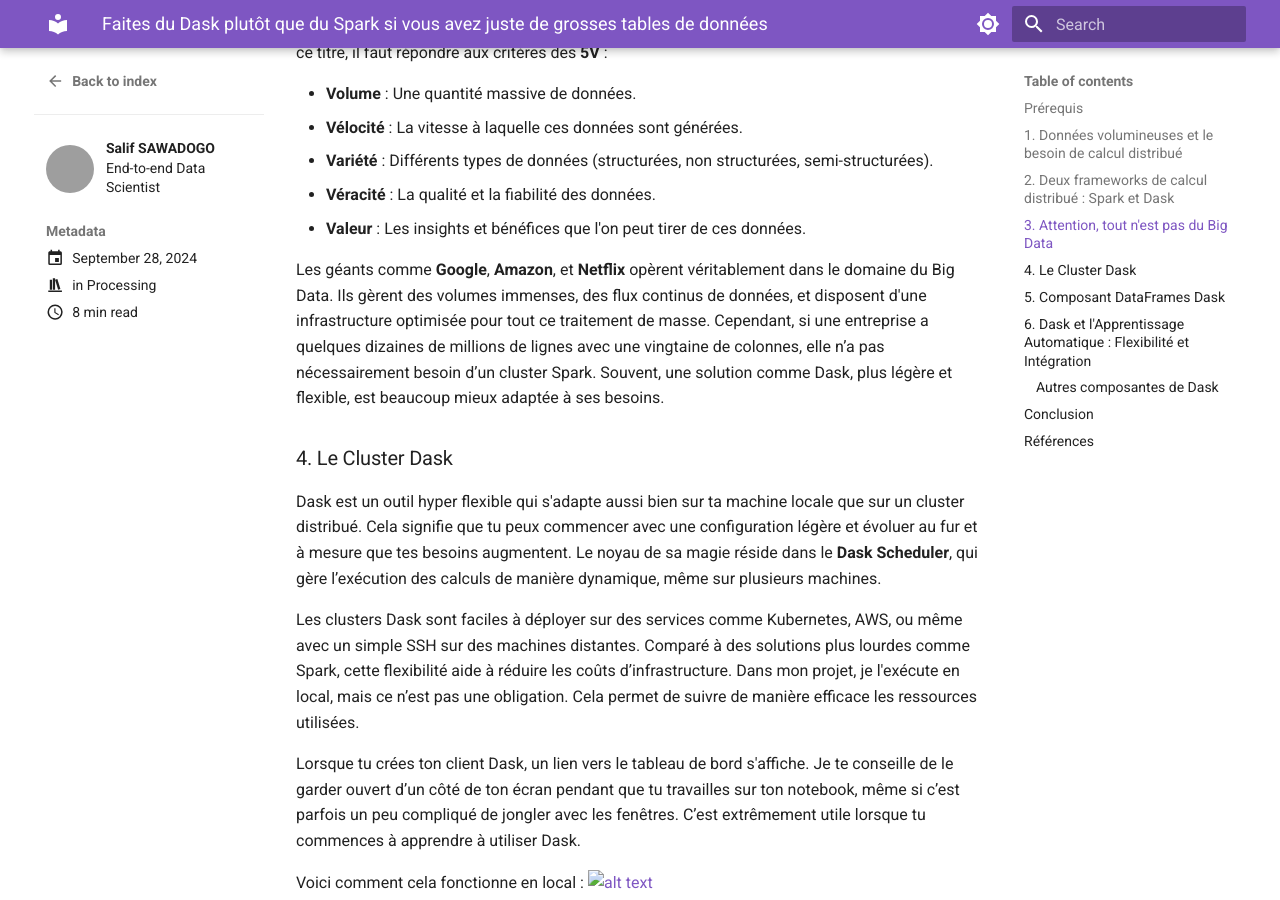
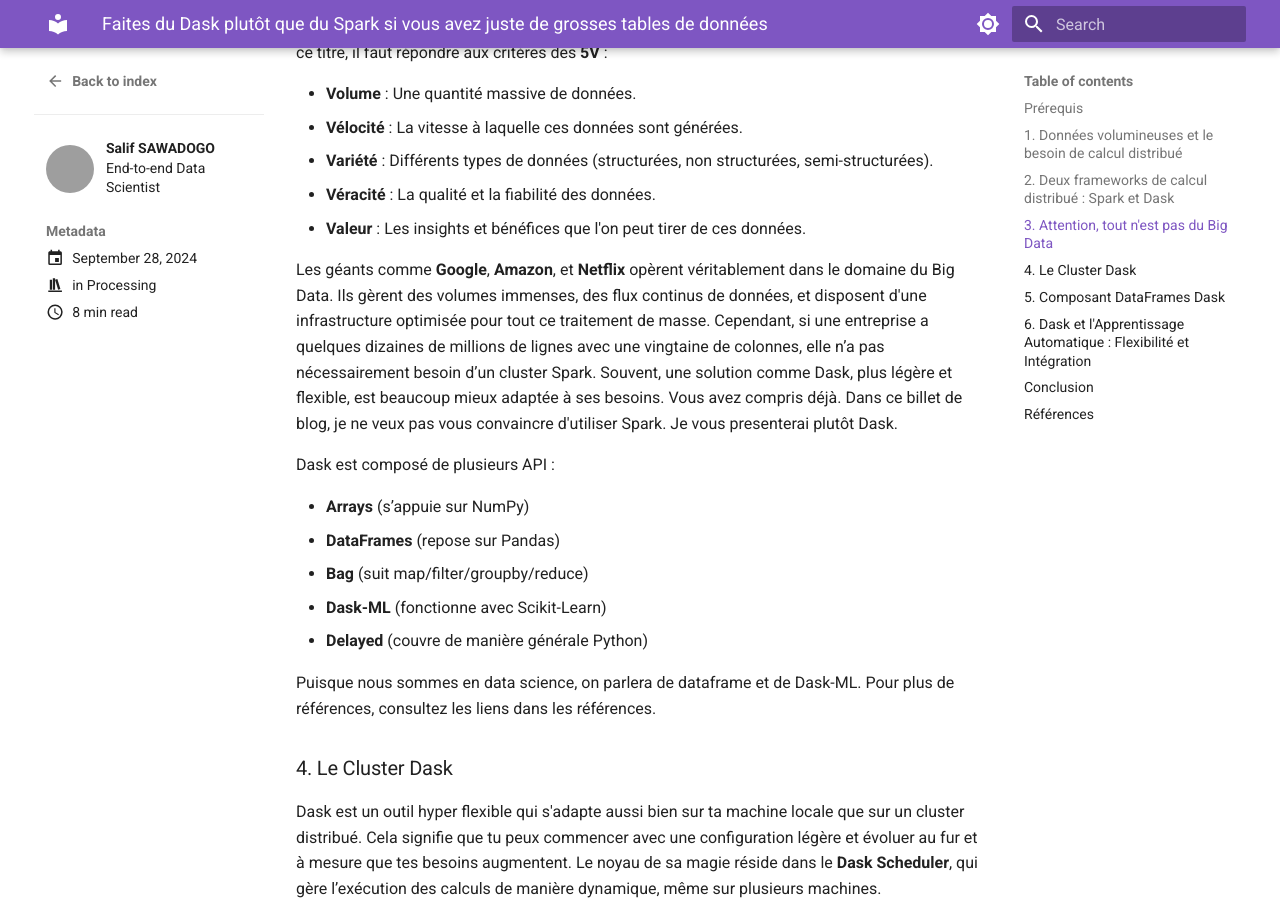
Before and after one commit to sawallesalfo/blog, an MkDocs documentation site: the page built from docs/posts/dask_spark.md, in a window 1280 px wide and 900 px high, scrolled down 1413 px. Built offline with MkDocs 1.6.1 and Material for MkDocs 9.7.7, drawn with Linux system fonts in a browser that asks for light colours; comment, search, counter and statistics services are not loaded; some of the changed text lies outside the part shown; grey boxes are pictures that could not be loaded.

Commit message:
predeploy dask

```diff
--- a/docs/posts/dask_spark.md
+++ b/docs/posts/dask_spark.md
@@ -58,6 +58,17 @@ Il ne faut pas confondre données volumineuses et **Big Data**. Beaucoup d'entre
 - **Valeur** : Les insights et bénéfices que l'on peut tirer de ces données.
 
 Les géants comme **Google**, **Amazon**, et **Netflix** opèrent véritablement dans le domaine du Big Data. Ils gèrent des volumes immenses, des flux continus de données, et disposent d'une infrastructure optimisée pour tout ce traitement de masse. Cependant, si une entreprise a quelques dizaines de millions de lignes avec une vingtaine de colonnes, elle n’a pas nécessairement besoin d’un cluster Spark. Souvent, une solution comme Dask, plus légère et flexible, est beaucoup mieux adaptée à ses besoins.
+Vous avez compris déjà. Dans ce billet de blog, je ne veux pas vous convaincre d'utiliser Spark. Je vous presenterai plutôt Dask.
+
+Dask est composé de plusieurs API :
+
+- **Arrays** (s’appuie sur NumPy)
+- **DataFrames** (repose sur Pandas)
+- **Bag** (suit map/filter/groupby/reduce)
+- **Dask-ML** (fonctionne avec Scikit-Learn)
+- **Delayed** (couvre de manière générale Python)
+
+Puisque nous sommes en data science, on parlera de dataframe et de Dask-ML. Pour plus de références, consultez les liens dans les références.
 
 ### 4. Le Cluster Dask
 
@@ -131,16 +142,7 @@ Dask-ML offre aussi des extensions pour distribuer les modèles sur plusieurs ma
 
 Pour plus de détails et d'exemples sur l'utilisation de Dask avec le machine learning, consulte le guide officiel : [Dask XGBoost Example](https://examples.dask.org/machine-learning/xgboost.html).
 
-#### Autres composantes de Dask
-Dask est composé de plusieurs API :
 
-- **Arrays** (s’appuie sur NumPy)
-- **DataFrames** (repose sur Pandas)
-- **Bag** (suit map/filter/groupby/reduce)
-- **Dask-ML** (fonctionne avec Scikit-Learn)
-- **Delayed** (couvre de manière générale Python)
-
-Puisque ce sont les API les plus probables d’être utilisées pour la data science, j'ai décidé de parler de Dask.dataframe et de Dask-ML. Pour plus de références, consultez les liens suivants :
 
 ### Conclusion
 
```
